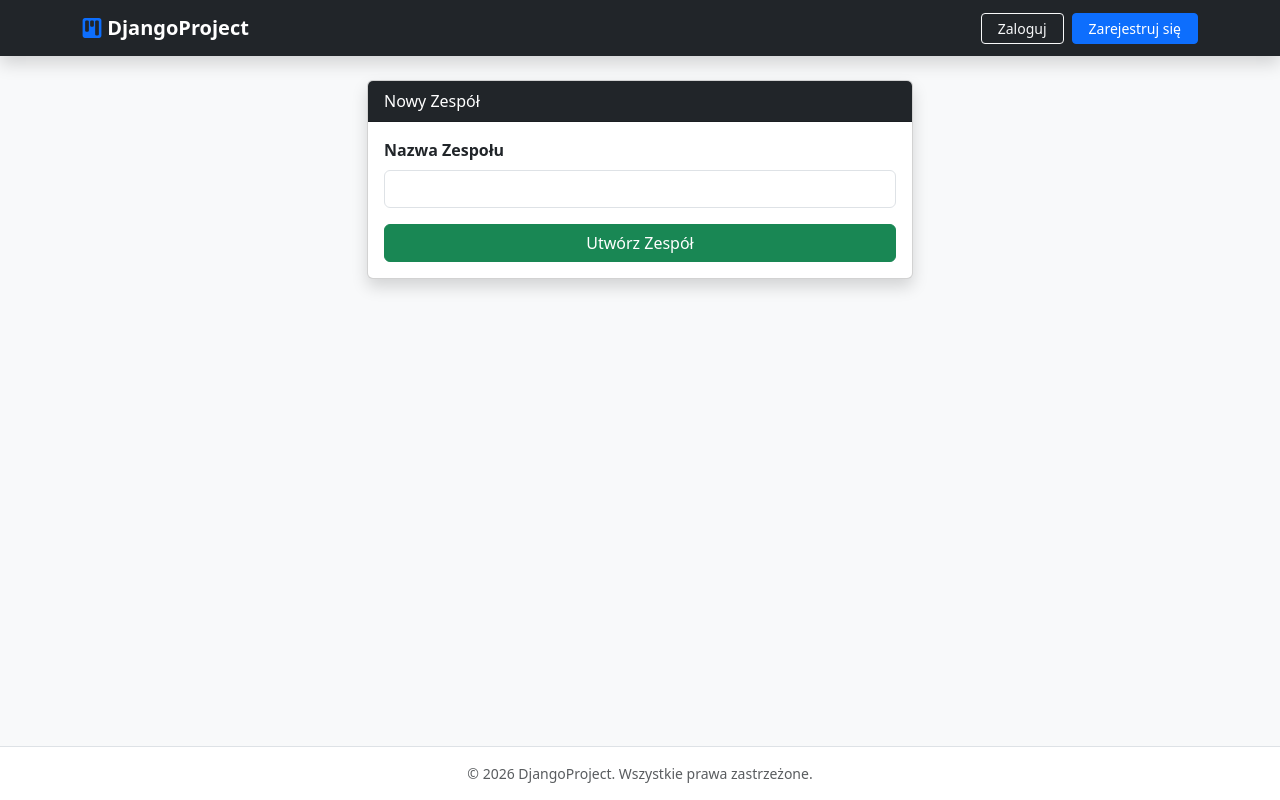
After one commit to JanPopowski/django_projekt, a Django app: template templates/projects/team_form.html in a window 1280 px wide. The commit adds this page. Run offline with Django 5.2, Linux system fonts and the light colour scheme; the template is opened without the code that fills it, so the values that code supplies are empty.

Commit message:
fix: wrong urls

```diff
--- a/config/urls.py
+++ b/config/urls.py
@@ -24,6 +24,7 @@ from apps.projects.views import (
     TaskUpdateView,
     TaskViewSet,
     TeamAddMemberView,
+    TeamCreateView,
     TeamDetailView,
     TeamListView,
     TeamViewSet,
@@ -63,6 +64,7 @@ urlpatterns = [
     path('tasks/<int:pk>/delete/', TaskDeleteView.as_view(), name='task-delete'),
 
     path('teams/', TeamListView.as_view(), name='team-list'),
+    path('teams/add/', TeamCreateView.as_view(), name='team-create'),
     path('teams/<int:pk>/', TeamDetailView.as_view(), name='team-detail'),
     path('teams/<int:pk>/add-member/', TeamAddMemberView.as_view(), name='team-add-member'),
 
--- a/templates/base.html
+++ b/templates/base.html
@@ -4,7 +4,7 @@
 <head>
     <meta charset="UTF-8">
     <meta name="viewport" content="width=device-width, initial-scale=1.0">
-    <title>Django Project</title>
+    <title>DjangoProject</title>
 
     <link rel="preconnect" href="https://fonts.googleapis.com">
     <link rel="preconnect" href="https://fonts.gstatic.com" crossorigin>
@@ -20,7 +20,7 @@
     <nav class="navbar navbar-expand-lg navbar-dark bg-dark mb-4 shadow sticky-top">
         <div class="container">
             <a class="navbar-brand fw-bold" href="{% url 'dashboard' %}">
-                <i class="bi bi-kanban-fill text-primary"></i> TaskManager
+                <i class="bi bi-kanban-fill text-primary"></i> DjangoProject
             </a>
 
             <button class="navbar-toggler" type="button" data-bs-toggle="collapse" data-bs-target="#navbarNav">
@@ -36,7 +36,7 @@
                     </ul>
 
                     <div class="d-flex align-items-center">
-                        <a href="{% url 'profile_edit' %}" class="text-decoration-none text-white me-3 d-flex align-items-center">
+                        <a href="{% url 'my_profile' %}" class="text-decoration-none text-white me-3 d-flex align-items-center" title="Mój Profil">
                             {% if user.profile.avatar %}
                                 <img src="{{ user.profile.avatar.url }}" class="rounded-circle me-2 border border-secondary" width="30" height="30" style="object-fit: cover;">
                             {% else %}
@@ -80,7 +80,7 @@
 
     <footer class="mt-auto py-3 bg-white border-top text-center text-muted small mt-5">
         <div class="container">
-            &copy; {% now "Y" %} TaskManager. Wszystkie prawa zastrzeżone.
+            &copy; {% now "Y" %} DjangoProject. Wszystkie prawa zastrzeżone.
         </div>
     </footer>
 
--- a/templates/dashboard.html
+++ b/templates/dashboard.html
@@ -60,8 +60,8 @@
                     <a href="{% url 'team-list' %}" class="btn btn-outline-dark text-start">
                         <i class="bi bi-people"></i> Zarządzaj Zespołami
                     </a>
-                    <a href="{% url 'profile_edit' %}" class="btn btn-outline-secondary text-start">
-                        <i class="bi bi-person-gear"></i> Edytuj Profil
+                    <a href="{% url 'my_profile' %}" class="btn btn-outline-secondary text-start">
+                        <i class="bi bi-person-badge"></i> Mój Profil
                     </a>
                 </div>
             </div>
--- /dev/null
+++ b/templates/projects/team_form.html
@@ -0,0 +1,20 @@
+{% extends 'base.html' %}
+{% block content %}
+<div class="row justify-content-center">
+    <div class="col-md-6">
+        <div class="card shadow">
+            <div class="card-header bg-dark text-white">Nowy Zespół</div>
+            <div class="card-body">
+                <form method="post">
+                    {% csrf_token %}
+                    <div class="mb-3">
+                        <label class="form-label fw-bold">Nazwa Zespołu</label>
+                        <input type="text" name="name" class="form-control" required>
+                    </div>
+                    <button type="submit" class="btn btn-success w-100">Utwórz Zespół</button>
+                </form>
+            </div>
+        </div>
+    </div>
+</div>
+{% endblock %}
--- a/templates/projects/team_list.html
+++ b/templates/projects/team_list.html
@@ -3,6 +3,9 @@
 {% block content %}
 <div class="d-flex justify-content-between align-items-center mb-4">
     <h2>Zarządzanie Zespołami</h2>
+    <a href="{% url 'team-create' %}" class="btn btn-success">
+        <i class="bi bi-people-fill"></i> Utwórz Zespół
+    </a>
     </div>
 
 <div class="list-group shadow-sm">
```
Also changed, not shown: apps/projects/views.py (+23 -3 lines), templates/users/profile_detail.html (added, +48 -0 lines).
